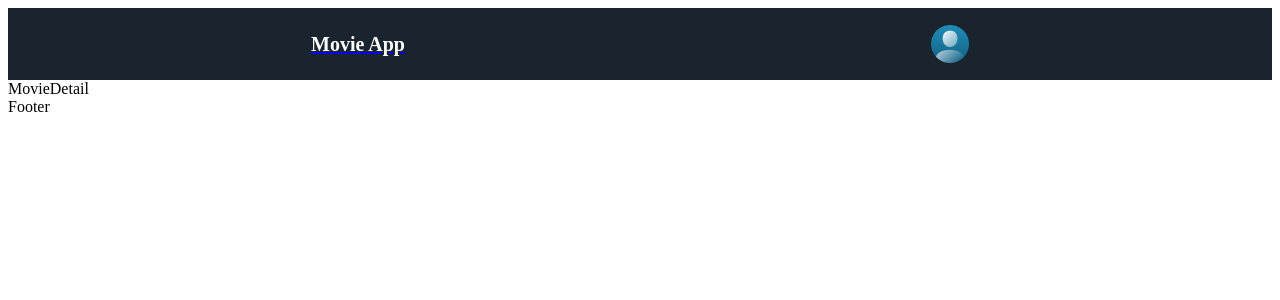
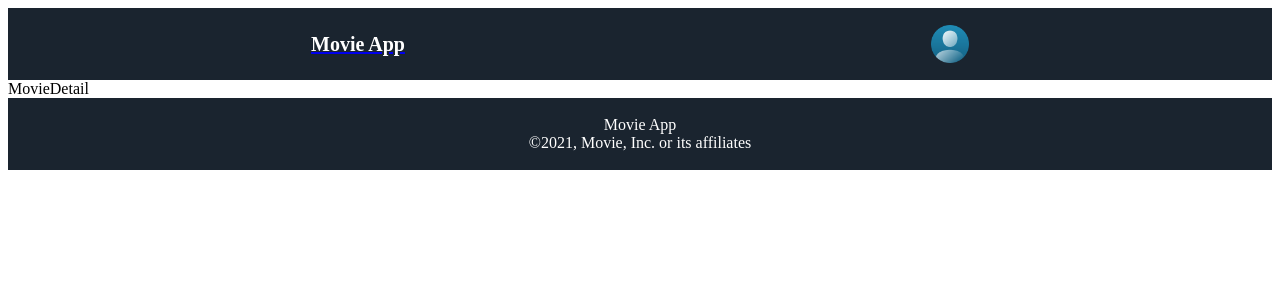
Before and after one commit to ozkanparlakkilic/redux-movie-app, a React (Create React App) app: page /movie/1 in a window 1280 px wide. Shown: the top 300 px of the page. Built offline with nearby package versions, Linux system fonts and the light colour scheme.

Commit message:
style footer component

```diff
--- a/src/components/Footer/Footer.js
+++ b/src/components/Footer/Footer.js
@@ -1,7 +1,13 @@
 import React from "react";
+import "./Footer.scss";
 
 const Footer = () => {
-  return <div>Footer</div>;
+  return (
+    <div className="footer">
+      <div>Movie App</div>
+      <div>©2021, Movie, Inc. or its affiliates</div>
+    </div>
+  );
 };
 
 export default Footer;
--- a/src/components/Footer/Footer.scss
+++ b/src/components/Footer/Footer.scss
@@ -0,0 +1,12 @@
+
+@import "../../common/colors.scss";
+
+.footer{
+    background-color: $secondary-color;
+    height: 72px;
+    display: flex;
+    justify-content: center;
+    align-items: center;
+    flex-direction: column;
+    color: $font-primary;
+}
```
